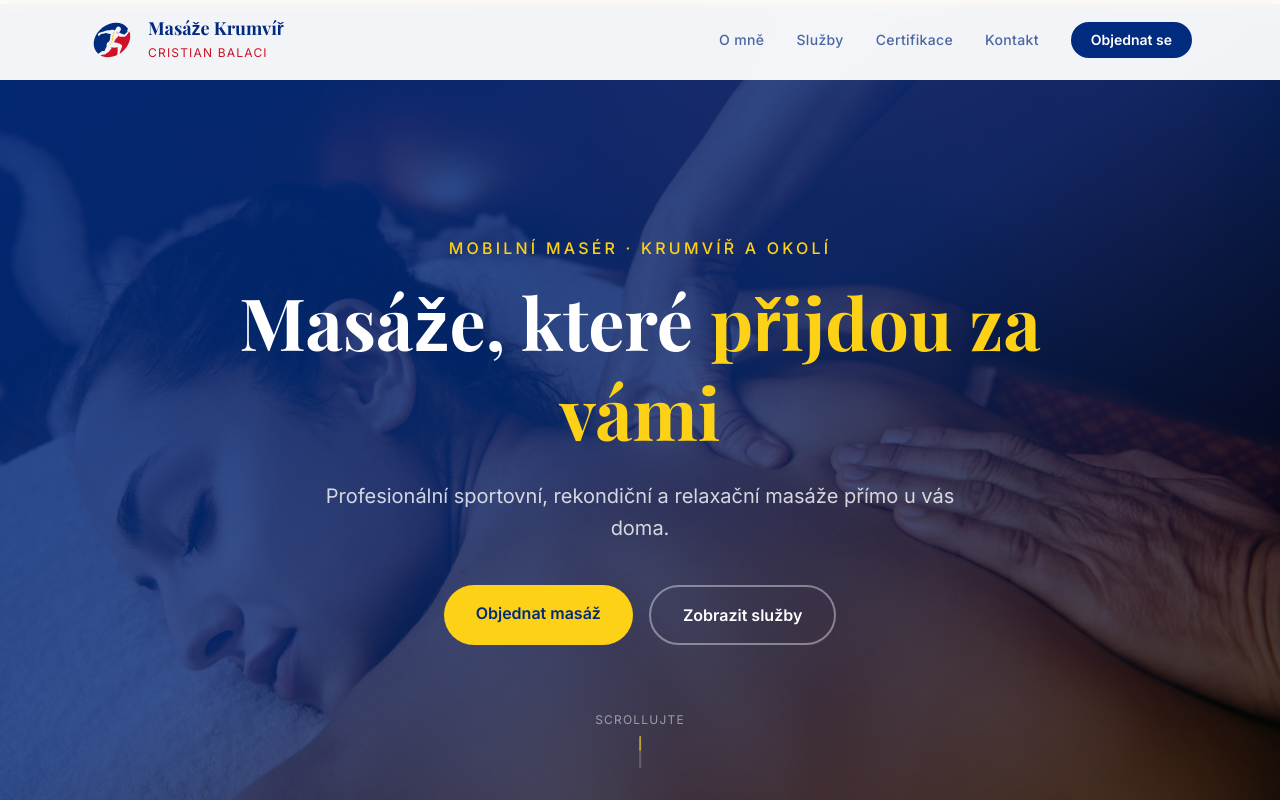
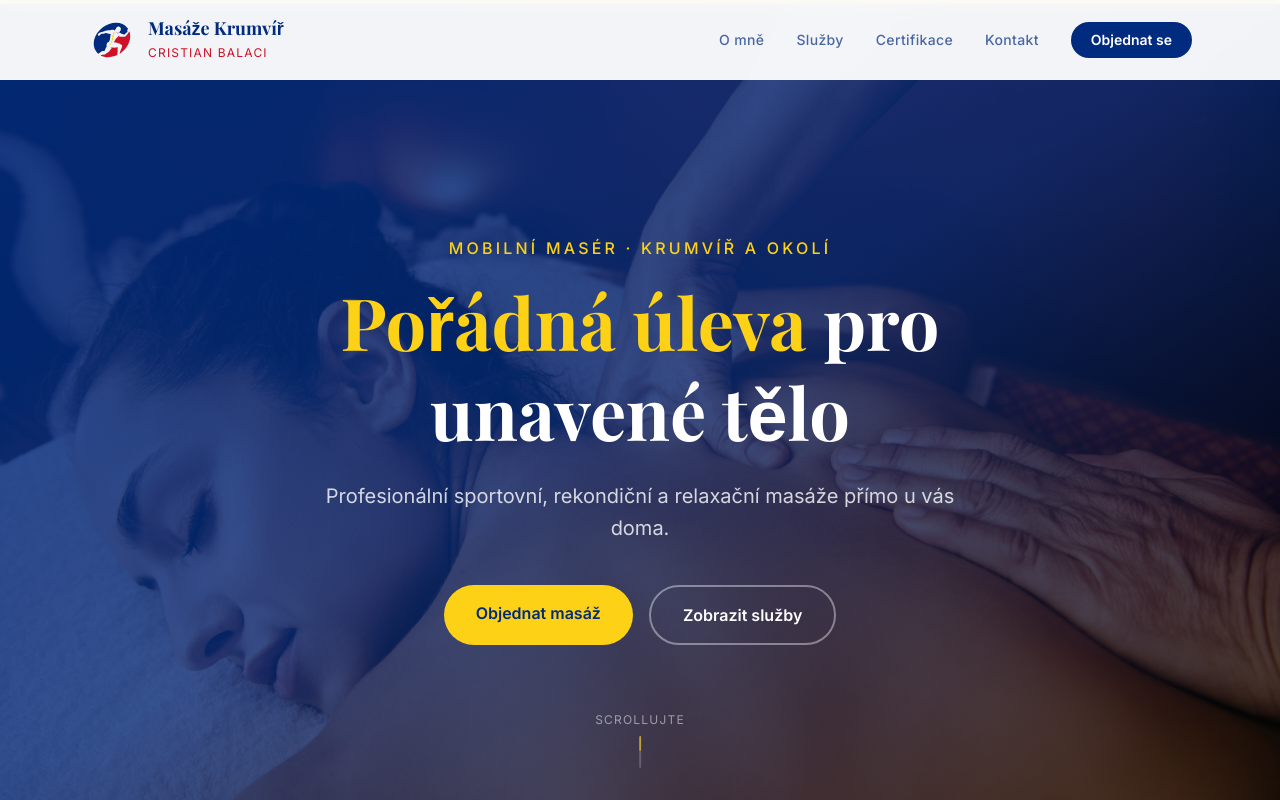
Before and after one commit to vitacharvat-code/masaze-krumvir, a Next.js app: page / in a window 1280 px wide. Shown: the top 800 px of the page. Built offline with nearby package versions, Linux system fonts and the light colour scheme; a web font is replaced by a local one.

Commit message:
Hero: nový claim, Pořádná úleva žlutě
Co-Authored-By: Claude Sonnet 4.6 <noreply@anthropic.com>

```diff
--- a/components/Hero.tsx
+++ b/components/Hero.tsx
@@ -24,8 +24,8 @@ export default function Hero() {
           Mobilní masér · Krumvíř a okolí
         </p>
         <h1 className="font-display text-4xl sm:text-6xl lg:text-7xl font-bold text-white leading-tight mb-6">
-          Masáže, které{" "}
-          <span className="text-[#FCD116]">přijdou za vámi</span>
+          <span className="text-[#FCD116]">Pořádná úleva</span>{" "}
+          pro unavené tělo
         </h1>
         <p className="text-white/80 text-lg sm:text-xl max-w-2xl mx-auto leading-relaxed mb-10">
           Profesionální sportovní, rekondiční a relaxační masáže přímo u vás doma.
```
